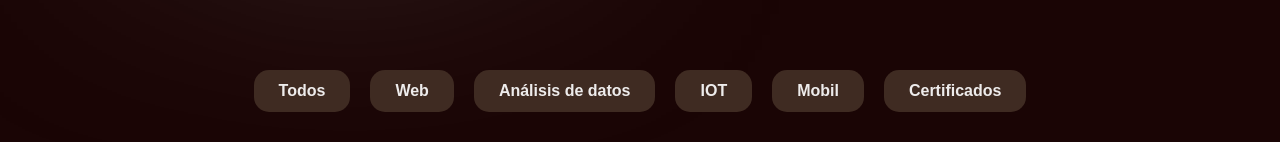
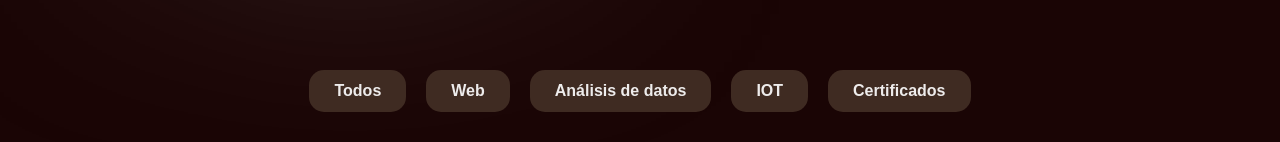
Before and after one commit to germanhyt/001_Web_MyPortafolio_01-23, a React (Create React App) app: page / in a window 1280 px wide. Shown: the part 633-775 px from the top of the page. Built offline with nearby package versions, Linux system fonts and the light colour scheme; a web font is replaced by a local one.

Commit message:
Add files ultimate

```diff
--- a/src/data/data.js
+++ b/src/data/data.js
@@ -182,17 +182,29 @@ const data = [
   {
     id: 16,
     image:
+      "https://res.cloudinary.com/dz0ajaf3i/image/upload/v1685509091/sistema_ventas_ezi3nd.png",
+    link: "http://shermandeploy.byethost7.com/7_2_pos_venta_prod/",
+    title: "Sistema de gestión de ventas",
+    category: "Web",
+    tecnologies: "PHP - JS - CSS - HTML",
+    description: "Credenciales --> user: admin y pass: admin",
+    date: "2023",
+    ReadingTime: "",
+  },
+  {
+    id: 17,
+    image:
       "https://samuelkraft.com/_next/image?url=%2Fblog%2Fspring-parallax-framer-motion-guide%2Fbg.png&w=828&q=75",
     link: "#!",
     title: "Proyecto",
-    category: "Mobil",
+    category: "Web",
     tecnologies: "Tec",
     description: "Desc",
     date: "2022",
-    ReadingTime: "--",
+    ReadingTime: "",
   },
   {
-    id: 17,
+    id: 18,
     image:
       "https://res.cloudinary.com/dz0ajaf3i/image/upload/v1679592759/Imagenes_Portafolio/certificaciones_aic86w.png",
     link: "https://drive.google.com/drive/folders/1t_GdF3Z_JcKcPVb03NB2zlFpC6sFiRTo?usp=sharing",
```
